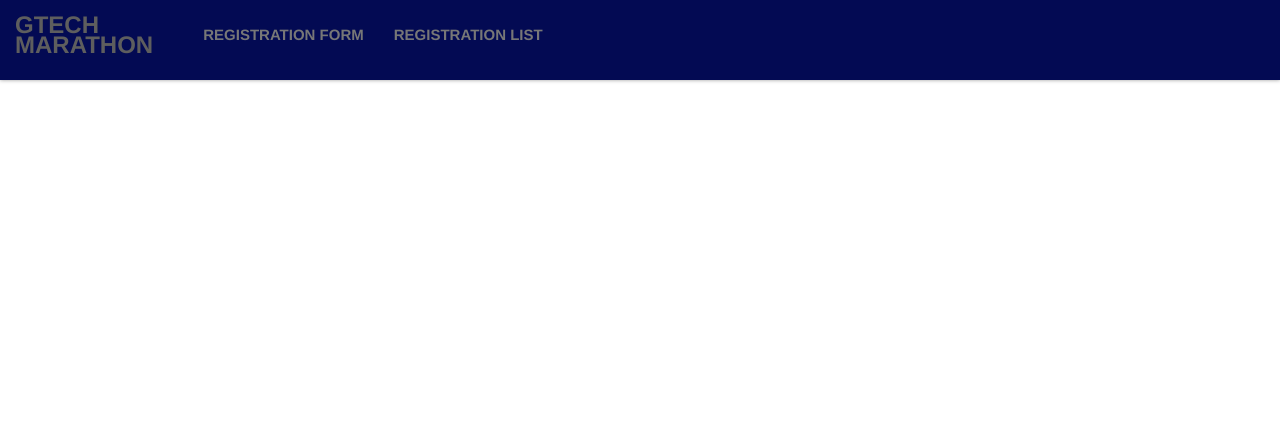
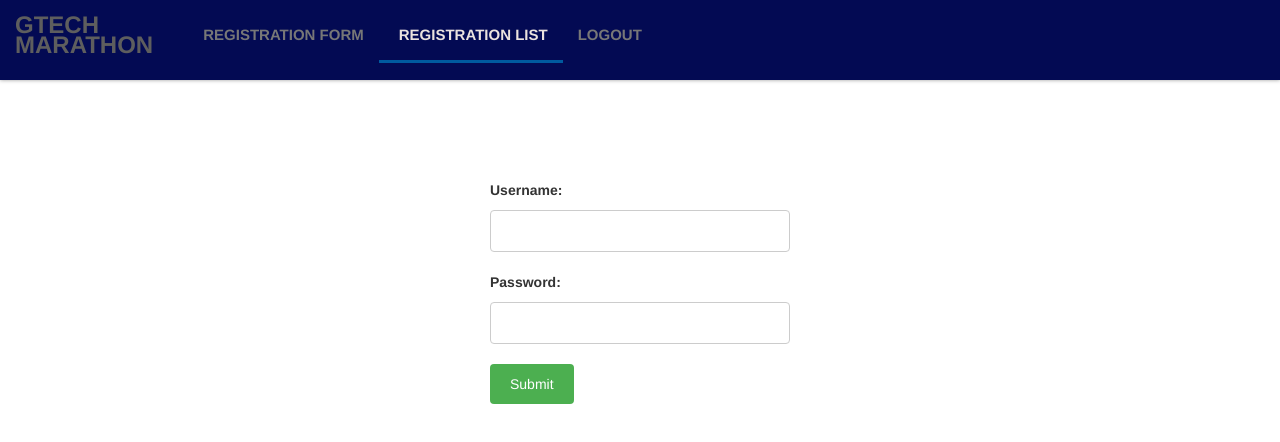
Before and after one commit to aryats300/RegistrationForm, an Angular app: page /login-form in a window 1280 px wide. Before the commit this address led to /. Shown: the top 442 px of the page. Built offline with nearby package versions, Linux system fonts and the light colour scheme.

Commit message:
Login complete. Logout complete. Authguard wip

```diff
--- a/src/app/app-routing.module.ts
+++ b/src/app/app-routing.module.ts
@@ -2,16 +2,18 @@ import { NgModule } from '@angular/core';
 import { RouterModule, Routes } from '@angular/router';
 import { RegistrationFormComponent } from './registration-form/registration-form.component';
 import { RegistrationListComponent } from './registration-list/registration-list.component';
-// import { ActivatedRoute } from '@angular/router';
+import { LoginFormComponent } from './login-form/login-form.component';
+
 const approutes: Routes = [
   { path: '', redirectTo: '/registration-form', pathMatch: 'full' },
   { path: 'registration-form', component: RegistrationFormComponent },
   { path: 'registration-list', component: RegistrationListComponent },
+  {path: 'login-form', component: LoginFormComponent  }
 ];
 
 @NgModule({
   imports: [RouterModule.forRoot(approutes)],
   exports: [RouterModule],
-  // providers: [ActivatedRoute],
+
 })
 export class AppRoutingModule {}
--- a/src/app/app.component.html
+++ b/src/app/app.component.html
@@ -6,5 +6,3 @@
       </div>
     </div>
   </div>
-
-<!-- <app-registration-form></app-registration-form> -->
--- a/src/app/app.module.ts
+++ b/src/app/app.module.ts
@@ -10,6 +10,7 @@ import { HeaderComponent } from './header/header.component';
 import { RegistrationListComponent } from './registration-list/registration-list.component';
 import { RegistrationFormComponent } from './registration-form/registration-form.component';
 import { RegistrationService } from './registration.service';
+import { LoginFormComponent } from './login-form/login-form.component';
 
 @NgModule({
   declarations: [
@@ -17,6 +18,7 @@ import { RegistrationService } from './registration.service';
     RegistrationListComponent,
     RegistrationFormComponent,
     HeaderComponent,
+    LoginFormComponent,
   ],
   imports: [
     BrowserModule,
--- /dev/null
+++ b/src/app/auth.service.ts
@@ -0,0 +1,31 @@
+import { Injectable } from '@angular/core';
+
+@Injectable({
+  providedIn: 'root'
+})
+export class AuthService {
+  email: string = localStorage.getItem('email') || '';
+  password: string = localStorage.getItem('password') || '';
+  private User = [
+    { email: 'admin@gmail.com', password: 'admin' },
+  ];
+  constructor() { }
+
+
+authUser(user: { username: string, password: string }): boolean {
+  const authenticatedUser = this.User.find(u => u.email === user.username && u.password === user.password);
+
+
+  if (authenticatedUser) {
+    localStorage.setItem('adminUser', JSON.stringify(this.email));
+    return true;
+  }
+  return false;
+}
+
+
+
+logout() {
+  localStorage.removeItem('User');
+}
+}
--- a/src/app/header/header.component.html
+++ b/src/app/header/header.component.html
@@ -10,8 +10,13 @@
                   >Registration Form</a>
               </li>
               <li class="nav-item" routerLinkActive="active">
-                <a class="nav-link" routerLink="/registration-list">Registration List</a>
+                <a class="nav-link" routerLink="/login-form">Registration List</a>
               </li>
+              <li class="nav-item" style="cursor: pointer;" >
+                <a class="nav-link" (click)="onLogout()" >Logout</a>
+              </li>
+
+
             </ul>
 
         </div>
--- a/src/app/header/header.component.ts
+++ b/src/app/header/header.component.ts
@@ -1,4 +1,6 @@
 import { Component } from '@angular/core';
+import { Router } from '@angular/router';
+import { AuthService } from '../auth.service';
 
 @Component({
   selector: 'app-header',
@@ -6,5 +8,12 @@ import { Component } from '@angular/core';
   styleUrls: ['./header.component.css']
 })
 export class HeaderComponent {
+  constructor(private authService: AuthService, private router: Router) { }
+
+  onLogout(){
+    console.log('Logout');
+    this.router.navigate(['/registration-form']);
+
+  }
 
 }
--- /dev/null
+++ b/src/app/login-form/login-form.component.css
@@ -0,0 +1,35 @@
+#login-form {
+    max-width: 500px;
+    margin: 0 auto;
+    padding: 100px;
+
+
+  }
+
+  label {
+    display: block;
+    margin-bottom: 10px;
+    font-weight: bold;
+  }
+
+  input[type="text"],
+  input[type="password"] {
+    width: 100%;
+    padding: 10px;
+    margin-bottom: 20px;
+    border: 1px solid #ccc;
+    border-radius: 4px;
+  }
+
+  input[type="submit"] {
+    background-color: #4CAF50;
+    color: white;
+    padding: 10px 20px;
+    border: none;
+    border-radius: 4px;
+    cursor: pointer;
+  }
+
+  input[type="submit"]:hover {
+    background-color: #45a049;
+  }
--- /dev/null
+++ b/src/app/login-form/login-form.component.html
@@ -0,0 +1,9 @@
+<form id="login-form" (ngSubmit)="onSubmit(f)" #f="ngForm">
+    <label for="username">Username:</label>
+    <input type="text" id="username" name="username" [(ngModel)]="email" required>
+
+    <label for="password">Password:</label>
+    <input type="password" id="password" name="password" [(ngModel)]="password" required>
+
+    <input type="submit" value="Submit">
+  </form>
--- /dev/null
+++ b/src/app/login-form/login-form.component.ts
@@ -0,0 +1,29 @@
+import { Component } from '@angular/core';
+import { Router } from '@angular/router';
+import { AuthService } from '../auth.service';
+import { NgForm } from '@angular/forms';
+
+@Component({
+  selector: 'app-login-form',
+  templateUrl: './login-form.component.html',
+  styleUrls: ['./login-form.component.css']
+})
+export class LoginFormComponent {
+  email: string = '';
+  password: string = '';
+
+  constructor(private authService: AuthService, private router: Router) { }
+
+  onSubmit(form: NgForm) {
+
+    console.log(form.value);
+    const user = this.authService.authUser(form.value);
+    if (user) {
+      console.log('Login Successful');
+      this.router.navigate(['/registration-list']);
+    } else {
+      console.log('Login not successsful');
+      alert('Incorrect admin or password');
+    }
+  }
+}
--- a/src/app/registration-list/registration-list.component.html
+++ b/src/app/registration-list/registration-list.component.html
@@ -8,7 +8,8 @@
       <th>Age</th>
       <th>Gender</th>
       <th>Phone Number</th>
-      <th>Time</th>
+      <th>Challenge Category</th>
+      <th>Time(min)</th>
     </tr>
   </thead>
   <tbody>
@@ -19,7 +20,7 @@
       <td>{{ data.gender }}</td>
       <td>{{ data.phonenumber }}</td>
       <td>{{ data.challenge }}</td>
-      <td><input type="time" class="form-control" [(ngModel)]="data.time" ><button type="button" class="btn btn-success" (click)="onSaveData(data)">Save</button>
+      <td><input type="number" class="form-control" [(ngModel)]="data.time" ><button type="button" class="btn btn-success" (click)="onSaveData(data)">Save</button>
       </td>
     </tr>
   </tbody>
--- a/src/app/registration-list/registration-list.component.ts
+++ b/src/app/registration-list/registration-list.component.ts
@@ -1,4 +1,5 @@
 import { Component } from '@angular/core';
+import { AuthService } from '../auth.service';
 import { RegistrationService } from '../registration.service';
 
 @Component({
@@ -8,18 +9,16 @@ import { RegistrationService } from '../registration.service';
 })
 export class RegistrationListComponent {
   dataArray: any;
+  isLoggedIn: boolean = false;
 
-
-  constructor(private regService: RegistrationService) { }
+  constructor(private regService: RegistrationService, private authService: AuthService) { }
 
   ngOnInit(): void {
     this.dataArray = this.regService.getData('formData');
-
+    // this.isLoggedIn = this.authService.login();
   }
 
-/** Add time to the Registration List Table for each data */
   onSaveData(data: { id:any,time: any; }) {
-  console.log('submit');
     let StoredData = JSON.parse(localStorage.getItem('formData') as string);
 
     for (let i = 0; i < StoredData.length; i++) {
@@ -31,5 +30,4 @@ onSaveData(data: { id:any,time: any; }) {
 
     localStorage.setItem('formData', JSON.stringify(StoredData));
   }
-
 }
```
Also changed, not shown: src/app/registration.service.ts (+0 -8 lines). Lines whose indentation alone changed are shown as unchanged.
